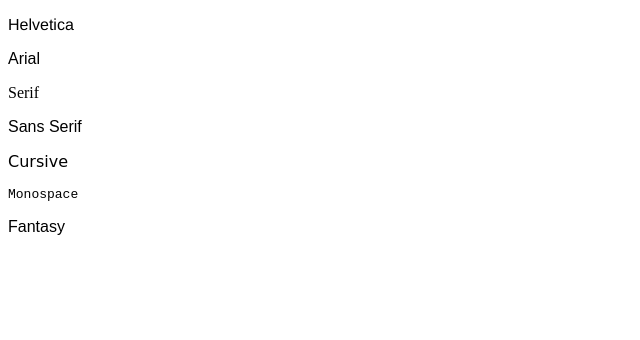
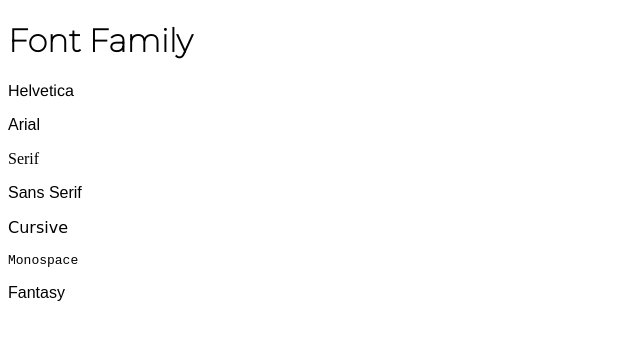
Before and after one commit to wanyulindev/CSS_FontProperties, a plain HTML site: page font-family.html in a window 1280 px wide. Shown: the whole page, without its empty margins (0-640 px from the left). Drawn offline with Linux system fonts and the light colour scheme.

Commit message:
Practicing

```diff
--- a/font-family.html
+++ b/font-family.html
@@ -32,10 +32,19 @@
     #fantasy {
       font-family: fantasy;
     }
+
+    #montserrat {
+      font-family: 'Montserrat', sans-serif;
+    }
+
   </style>
+  <link rel="preconnect" href="https://fonts.googleapis.com">
+  <link rel="preconnect" href="https://fonts.gstatic.com" crossorigin>
+  <link href="https://fonts.googleapis.com/css2?family=Montserrat:wght@100&display=swap" rel="stylesheet">
 </head>
 
 <body>
+  <h1 id="montserrat">Font Family</h1>
   <p id="helvetica">Helvetica</p>
   <p id="arial">Arial</p>
   <p id="serif">Serif</p>
```
